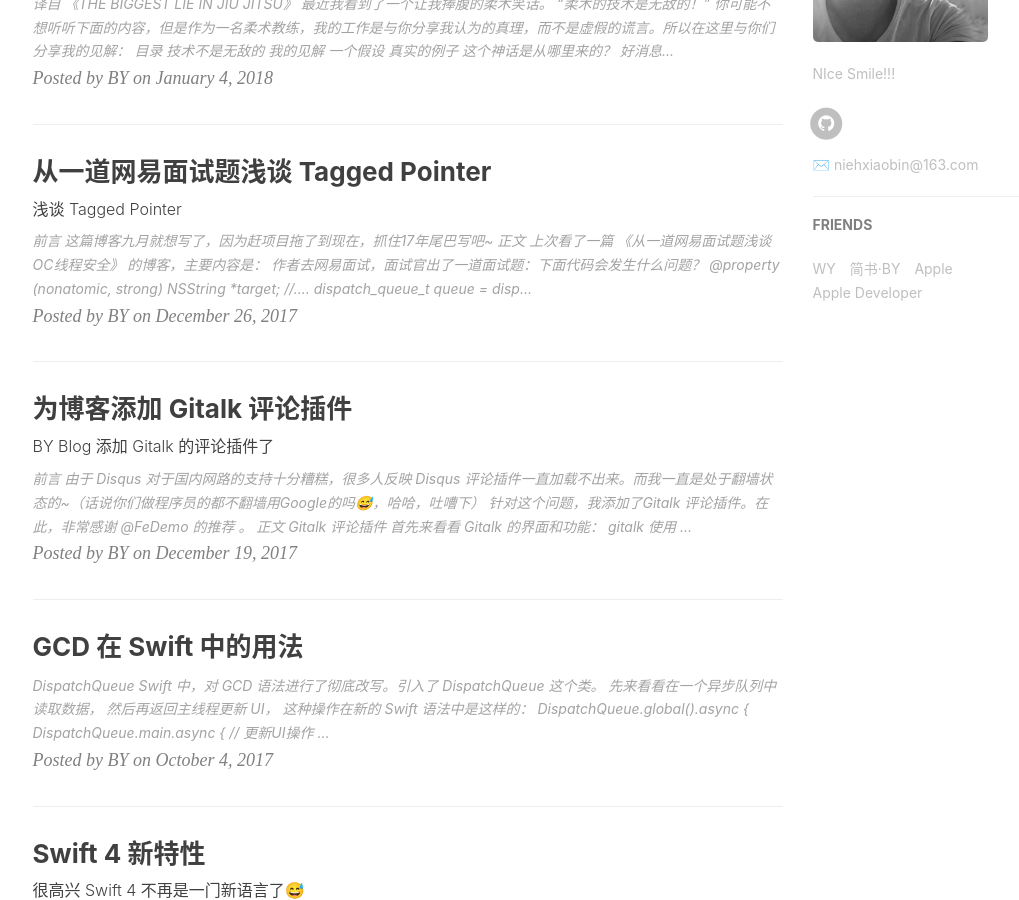
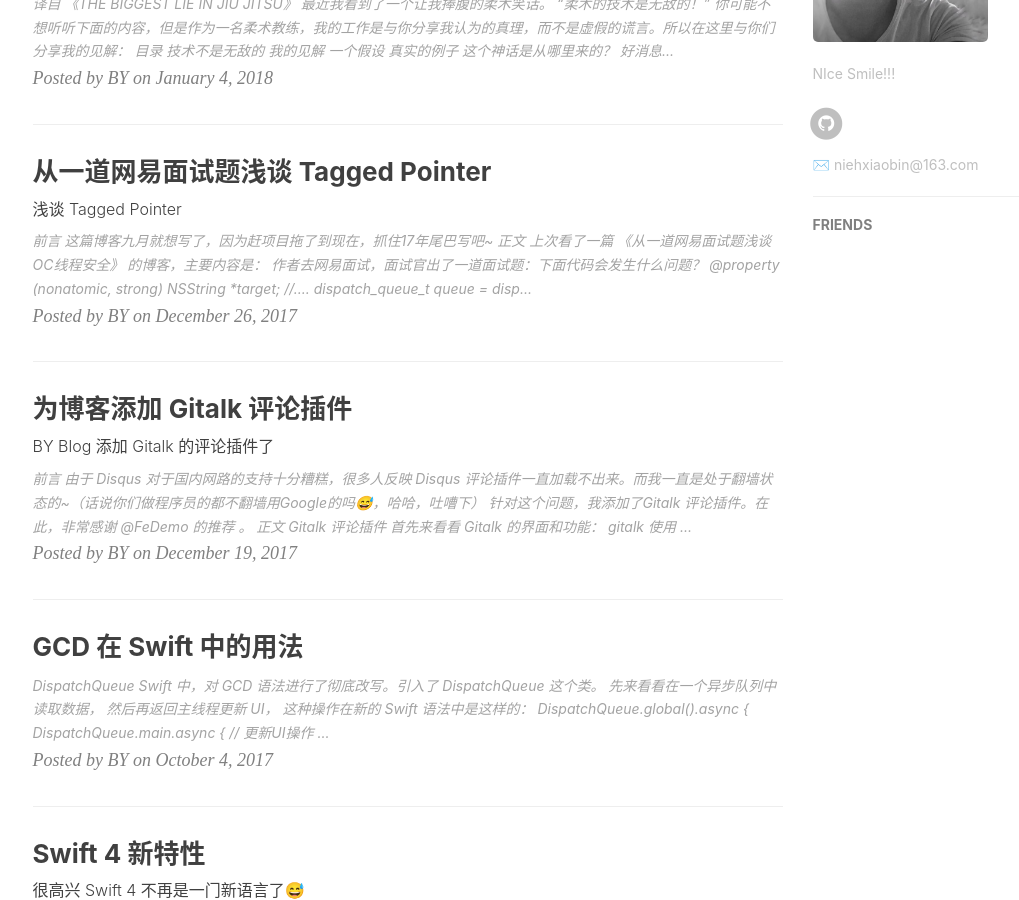
Before and after one commit to XiangQian0918/XiangQian0918.github.io, a Jekyll site: the page built from index.html, in a window 1280 px wide and 900 px high, scrolled down 1002 px. Shown: the whole window, without its empty margins (135-1154 px from the left). Built offline with Jekyll 4.4.1, drawn with Linux system fonts in a browser that asks for light colours; nearby versions of some CDN libraries; the list of posts is cut into pages by our own code; comment, search, counter and statistics services are not loaded; some of the changed lines change nothing that is shown.

Commit message:
Update _config.yml

```diff
--- a/_config.yml
+++ b/_config.yml
@@ -61,7 +61,7 @@
 
 # Gitalk
 gitalk:
-  enable: true    #是否开启Gitalk评论
+  enable: false    #是否开启Gitalk评论
   clientID: f2c84e7629bb1446c1a4                            #生成的clientID
   clientSecret: ca6d6139d1e1b8c43f8b2e19492ddcac8b322d0d    #生成的clientSecret
   repo: qiubaiying.github.io    #仓库名称
@@ -74,7 +74,7 @@
 
 # Analytics settings
 # Baidu Analytics
-ba_track_id: b50bf2b12b5338a1845e33832976fd68
+#ba_track_id: b50bf2b12b5338a1845e33832976fd68
 
 # Google Analytics
 ga_track_id: 'UA-90855596-1'            # Format: UA-xxxxxx-xx
@@ -98,17 +98,17 @@
 
 # Friends
 friends: [
-    {
-        title: "WY",
-        href: "http://zhengwuyang.com"
-    },{
-        title: "简书·BY",
-        href: "http://www.jianshu.com/u/e71990ada2fd"
-    },{
-        title: "Apple",
-        href: "https://apple.com"
-    },{
-        title: "Apple Developer",
-        href: "https://developer.apple.com/"
-    }
+#    {
+#        title: "WY",
+#        href: "http://zhengwuyang.com"
+#    },{
+#        title: "简书·BY",
+#        href: "http://www.jianshu.com/u/e71990ada2fd"
+#    },{
+#        title: "Apple",
+#        href: "https://apple.com"
+#    },{
+#        title: "Apple Developer",
+#        href: "https://developer.apple.com/"
+#    }
 ]
```
